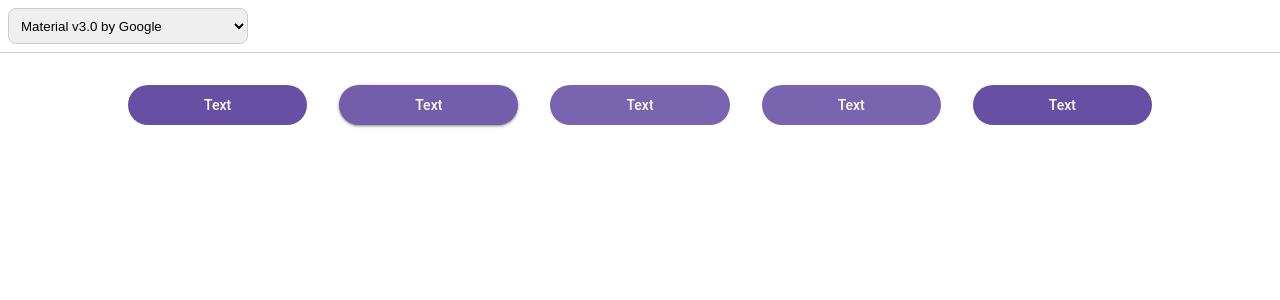
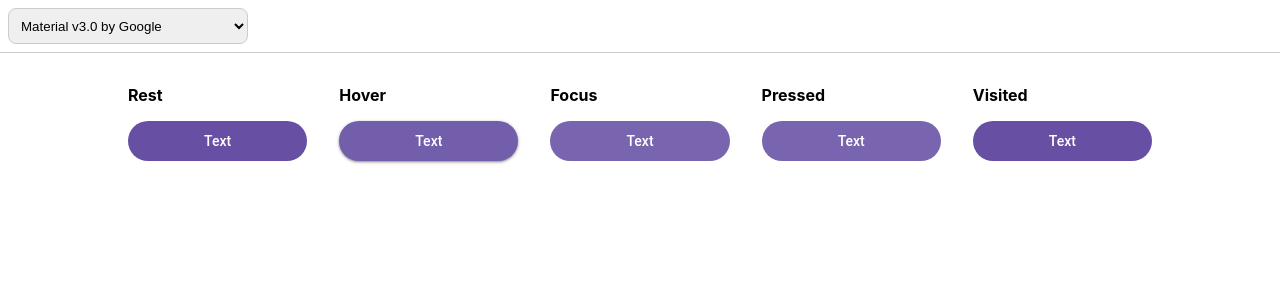
Before and after one commit to rodrigojcmello/kiskadee, a React (Vite) app in the folder packages/react/: page / in a window 1280 px wide. Shown: the top 300 px of the page. Built offline with nearby package versions, Linux system fonts and the light colour scheme.

Commit message:
feat: create BoxTitle component

```diff
--- /dev/null
+++ b/packages/react/src/site/components/BoxTitle/BoxTitle.tsx
@@ -0,0 +1,7 @@
+import styled from '@emotion/styled';
+
+export const BoxTitle = styled.div(() => ({
+  fontSize: '1rem',
+  fontWeight: 'bold',
+  marginBottom: '16px',
+}));
--- a/packages/react/src/site/documentation/Button/ButtonDocumentation.tsx
+++ b/packages/react/src/site/documentation/Button/ButtonDocumentation.tsx
@@ -3,28 +3,34 @@ import type { FC } from 'react';
 import { Button } from '../../../components/Button/Button';
 import { Box } from '../../components/Box/Box';
 import { Container } from '../../components/Container/Container';
+import { BoxTitle } from '../../components/BoxTitle/BoxTitle';
 
 export const ButtonDocumentation: FC = () => {
   return (
     <Container>
       <Box>
         <div>
+          <BoxTitle>Rest</BoxTitle>
           <Button text="Text" width="block" onClick={(): void => {}} />
         </div>
 
         <div>
+          <BoxTitle>Hover</BoxTitle>
           <Button text="Text" width="block" hover onClick={(): void => {}} />
         </div>
 
         <div>
+          <BoxTitle>Focus</BoxTitle>
           <Button text="Text" width="block" focus onClick={(): void => {}} />
         </div>
 
         <div>
+          <BoxTitle>Pressed</BoxTitle>
           <Button text="Text" width="block" pressed onClick={(): void => {}} />
         </div>
 
         <div>
+          <BoxTitle>Visited</BoxTitle>
           <Button text="Text" width="block" visited onClick={(): void => {}} />
         </div>
       </Box>
```
